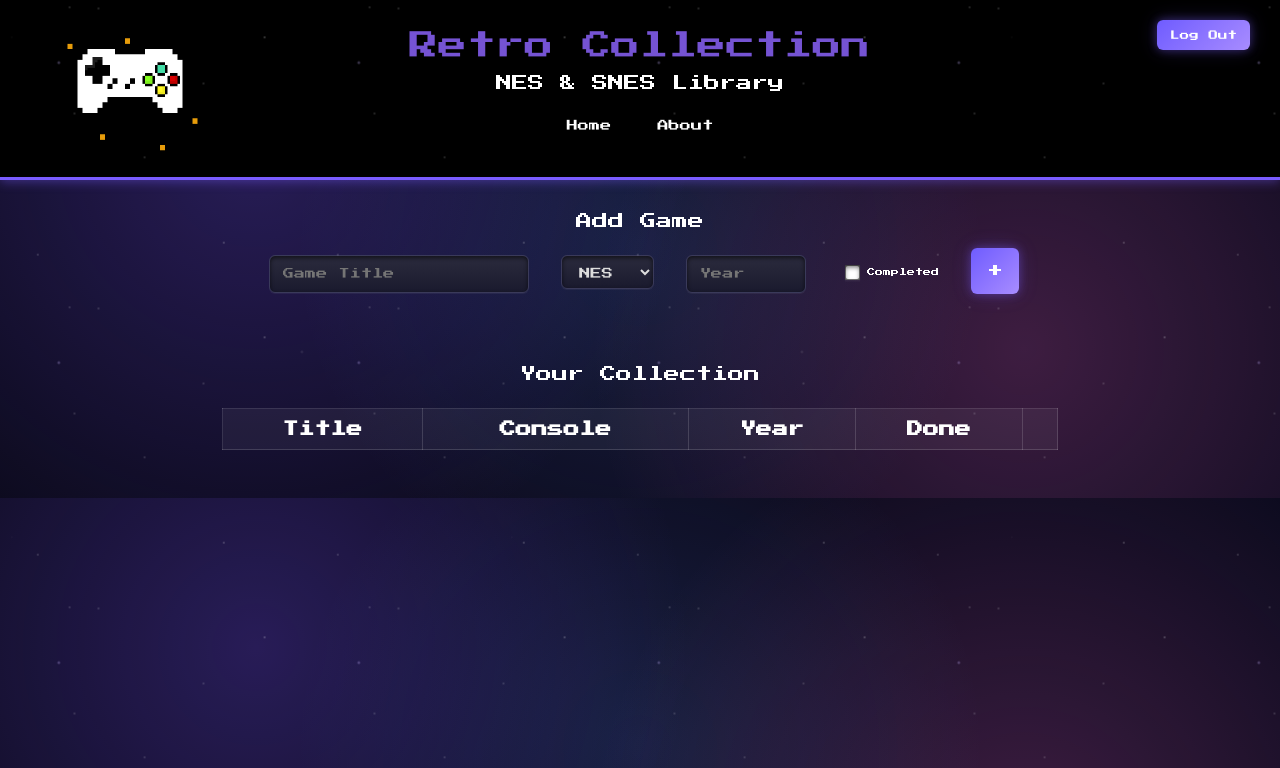
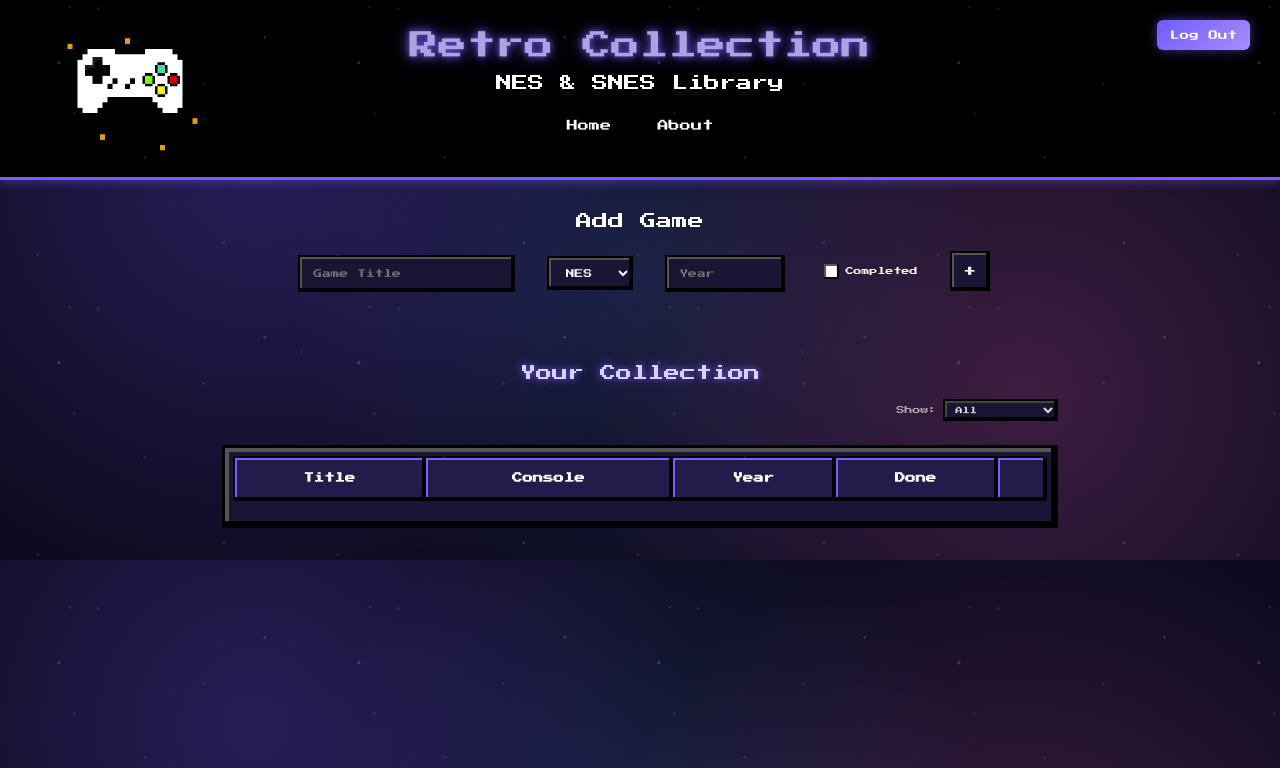
Before and after one commit to nkossiak/RetroDatabase, a Flask app: page / in a window 1280 px wide. Shown: the top 768 px of the page. Run offline with Flask 3, Linux system fonts and the light colour scheme; the visitor is signed in with stand-in values (Sample User, id 1); data that the repository does not hold is empty.

Commit message:
More tweaks

```diff
--- a/app.py
+++ b/app.py
@@ -3,28 +3,33 @@ import mysql.connector
 from werkzeug.security import generate_password_hash, check_password_hash
 
 app = Flask(__name__)
-app.secret_key = "secret123"  # for sessions
+app.secret_key = "secret123"
+
 
 # --- DB CONNECTION ---
 def get_db():
     return mysql.connector.connect(
         host="localhost",
         user="root",
-        password="",  # default XAMPP
+        password="",
         database="retro_collection"
     )
+
 
 # --- HOME ---
 @app.route("/")
 def home():
     if "user_id" not in session:
         return redirect("/login")
+
     return render_template("index.html")
+
 
 # --- ABOUT ---
 @app.route("/about")
 def about():
     return render_template("about.html")
+
 
 # --- REGISTER ---
 @app.route("/register", methods=["GET", "POST"])
@@ -43,9 +48,13 @@ def register():
         )
 
         db.commit()
+        cursor.close()
+        db.close()
+
         return redirect("/login")
 
     return render_template("register.html")
+
 
 # --- LOGIN ---
 @app.route("/login", methods=["GET", "POST"])
@@ -57,8 +66,11 @@ def login():
         db = get_db()
         cursor = db.cursor(dictionary=True)
 
-        cursor.execute("SELECT * FROM users WHERE username=%s", (username,))
+        cursor.execute("SELECT * FROM users WHERE username = %s", (username,))
         user = cursor.fetchone()
+
+        cursor.close()
+        db.close()
 
         if user and check_password_hash(user["password_hash"], password):
             session["user_id"] = user["user_id"]
@@ -68,37 +80,83 @@ def login():
 
     return render_template("login.html")
 
+
 # --- LOGOUT ---
 @app.route("/logout")
 def logout():
     session.clear()
     return redirect("/login")
 
-# --- GET GAMES ---
+
+# --- GET GAMES WITH FILTERING AND SORTING ---
 @app.route("/api/games")
 def get_games():
+    if "user_id" not in session:
+        return jsonify([])
+
+    completed = request.args.get("completed")
+    console = request.args.get("console")
+    sort = request.args.get("sort", "title")
+    order = request.args.get("order", "asc")
+
+    query = """
+        SELECT games.game_id, games.title, games.release_year,
+               games.completed, consoles.console_name
+        FROM games
+        JOIN consoles ON games.console_id = consoles.console_id
+        WHERE games.user_id = %s
+    """
+
+    params = [session["user_id"]]
+
+    if completed == "1":
+        query += " AND games.completed = TRUE"
+    elif completed == "0":
+        query += " AND games.completed = FALSE"
+
+    if console:
+        query += " AND consoles.console_name = %s"
+        params.append(console)
+
+    sort_columns = {
+        "title": "games.title",
+        "console": "consoles.console_name",
+        "year": "games.release_year"
+    }
+
+    sort_column = sort_columns.get(sort, "games.title")
+    sort_order = "DESC" if order == "desc" else "ASC"
+
+    query += f" ORDER BY {sort_column} {sort_order}"
+
     db = get_db()
     cursor = db.cursor(dictionary=True)
 
-    cursor.execute("""
-        SELECT games.game_id, games.title, games.release_year, games.completed, consoles.console_name
-        FROM games
-        JOIN consoles ON games.console_id = consoles.console_id
-        WHERE user_id = %s
-    """, (session["user_id"],))
+    cursor.execute(query, params)
+    games = cursor.fetchall()
 
-    return jsonify(cursor.fetchall())
+    cursor.close()
+    db.close()
+
+    return jsonify(games)
+
 
 # --- ADD GAME ---
 @app.route("/api/games", methods=["POST"])
 def add_game():
+    if "user_id" not in session:
+        return {"status": "not logged in"}, 401
+
     data = request.json
 
     db = get_db()
     cursor = db.cursor()
 
-    # get console_id
-    cursor.execute("SELECT console_id FROM consoles WHERE console_name=%s", (data["console"],))
+    cursor.execute(
+        "SELECT console_id FROM consoles WHERE console_name = %s",
+        (data["console"],)
+    )
+
     console_id = cursor.fetchone()[0]
 
     cursor.execute("""
@@ -113,11 +171,19 @@ def add_game():
     ))
 
     db.commit()
+
+    cursor.close()
+    db.close()
+
     return {"status": "ok"}
+
 
 # --- DELETE GAME ---
 @app.route("/api/games/<int:game_id>", methods=["DELETE"])
 def delete_game(game_id):
+    if "user_id" not in session:
+        return {"status": "not logged in"}, 401
+
     db = get_db()
     cursor = db.cursor()
 
@@ -127,11 +193,19 @@ def delete_game(game_id):
     )
 
     db.commit()
+
+    cursor.close()
+    db.close()
+
     return {"status": "deleted"}
+
 
 # --- TOGGLE COMPLETED ---
 @app.route("/api/games/<int:game_id>/toggle", methods=["PUT"])
 def toggle_completed(game_id):
+    if "user_id" not in session:
+        return {"status": "not logged in"}, 401
+
     db = get_db()
     cursor = db.cursor()
 
@@ -142,7 +216,12 @@ def toggle_completed(game_id):
     """, (game_id, session["user_id"]))
 
     db.commit()
+
+    cursor.close()
+    db.close()
+
     return {"status": "updated"}
+
 
 if __name__ == "__main__":
     app.run(debug=True)
--- a/static/style.css
+++ b/static/style.css
@@ -236,6 +236,15 @@ header {
     overflow: hidden;
 }
 
+header h1 {
+    color: #aba4e0;
+
+    text-shadow:
+        0 0 6px rgba(122, 92, 255, 0.8),
+        0 0 14px rgba(122, 92, 255, 0.6),
+        0 0 28px rgba(122, 92, 255, 0.4);
+}
+
 .top-nav {
     margin-top: 1rem;
     margin-bottom: 0.8rem;
@@ -279,24 +288,37 @@ h2 {
     text-align: center;
 }
 
-form input,
-form select {
+
+/* Pixel-style inputs for Add Game */
+.form-section input,
+.form-section select {
     padding: 0.6rem 0.8rem;
     margin: 0.5rem;
-    font-family: inherit;
-    font-size: 0.7rem;
 
-    color: #ddd;
+    font-family: 'Press Start 2P', monospace;
+    font-size: 0.55rem;
 
-    background: linear-gradient(to bottom, #2b2b3d, #1a1a2e);
-    border: 1px solid #3a3a5a;
-    border-radius: 6px;
+    color: #fff;
+    background: #1a1535;
+
+    border: 2px solid #000;
+    border-radius: 0;
 
     box-shadow:
-        inset 0 2px 4px rgba(0,0,0,0.6),
-        0 1px 0 rgba(255,255,255,0.05);
+        inset -2px -2px 0 #000,
+        inset 2px 2px 0 #555;
 
     outline: none;
+}
+
+/* Focus effect (subtle, not glow) */
+.form-section input:focus,
+.form-section select:focus {
+    border-color: #7a5cff;
+
+    box-shadow:
+        inset -2px -2px 0 #0d0b1f,
+        inset 2px 2px 0 #7a5cff;
 }
 
 .checkbox-label {
@@ -349,11 +371,10 @@ button:hover {
 }
 
 .collection h2 {
-    max-width: 1200px;
-    margin-left: auto;
-    margin-right: auto;
-    position: relative;
-    z-index: -1;
+    color: #d8d0ff;
+    text-shadow:
+        0 0 6px rgba(122, 92, 255, 0.8),
+        0 0 14px rgba(122, 92, 255, 0.45);
 }
 
 #gameList {
@@ -362,128 +383,69 @@ button:hover {
 
 /* TABLE */
 
-.table,
-.table tbody,
-.table thead,
-.table tr,
-.table th,
-.table td {
-    background-color: transparent !important;
-    color: white !important;
-}
-
-.retro-table,
-.retro-table tbody,
-.retro-table thead,
-.retro-table tr,
-.retro-table th,
-.retro-table td {
-    background-color: transparent !important;
-    overflow: visible !important;
-    vertical-align: middle;
-}
-
-.retro-table th,
-.retro-table td {
-    border: 1px solid rgba(255, 255, 255, 0.15);
-}
+/* ===== TABLE (PIXEL PANEL STYLE) ===== */
 
 .table-wrapper {
     margin-top: 1.5rem;
-    overflow-x: auto;
-    overflow-y: visible;
     width: 100%;
     max-width: 900px;
     margin-left: auto;
     margin-right: auto;
+
+    padding: 0.5rem;
+
+    background: #1a1535;
+
+    border: 3px solid #000;
+
+    box-shadow:
+        inset -4px -4px 0 #000,
+        inset 4px 4px 0 #555;
 }
 
-.retro-table thead {
-    background: rgba(255, 255, 255, 0.05) !important;
-  }
+.retro-table {
+    width: 100%;
+    border-collapse: collapse;
+}
 
-.retro-table tbody tr:hover {
-    background: rgba(0, 170, 255, 0.08) !important;
-    overflow: visible !important;
-    clip-path: none;
+.retro-table th {
+    font-size: 0.65rem;
+    color: #fff;
+
+    padding: 0.8rem 0.5rem;
+
+    background: #241b4a;
+
+    border: 2px solid #000;
+
+    box-shadow:
+        inset -2px -2px 0 #000,
+        inset 2px 2px 0 #7a5cff;
 }
 
 .retro-table td {
-    position: relative;
-    overflow: visible !important;
-    clip-path: none;
+    font-size: 0.75rem;
+    color: #ddd;
+
+    padding: 0.7rem 0.5rem;
+
+    background: #1a1535;
+
+    border: 2px solid #000;
+
+    box-shadow:
+        inset -2px -2px 0 #000,
+        inset 2px 2px 0 #333;
 }
 
-.menu-cell {
-    position: relative;
-    text-align: right;
-    width: 60px;
-    overflow: visible !important;
-    z-index: 1001;
+/* alternating rows */
+.retro-table tbody tr:nth-child(even) td {
+    background: #211a45;
 }
 
-.game-title-cell {
-    display: flex;
-    align-items: center;
-    justify-content: space-between;
-    gap: 0.8rem;
-}
-
-.menu-btn {
-    background: transparent;
-    color: white;
-    border: none;
-    padding: 0.5rem 0.8rem;
-    cursor: pointer;
-    font-size: 1.2rem;
-    line-height: 1;
-    font-weight: bold;
-}
-
-.menu-btn:hover {
-    background: transparent;
-    color: #ff6666;
-}
-
-.dropdown-menu {
-    display: none;
-    position: absolute;
-    top: 100%;
-    right: 10px;
-    margin-top: 0.5rem;
-    min-width: 90px;
-    background: #232338;
-    border: 1px solid rgba(255, 255, 255, 0.15);
-    border-radius: 6px;
-    box-shadow: 0 4px 12px rgba(0, 0, 0, 0.45);
-    z-index: 1000;
-    overflow: visible;
-}
-
-.dropdown-menu.show {
-    display: block;
-}
-
-.dropdown-item {
-    display: block;
-    width: 100%;
-    background: transparent;
-    color: white;
-    border: none;
-    padding: 0.7rem 1rem;
-    text-align: center;
-    cursor: pointer;
-    font-family: 'press start 2p', monospace;
-    font-size: 1rem;
-}
-
-.dropdown-item:hover {
-    background: rgba(255, 255, 255, 0.08);
-    color: #ff6666;
-}
-
-.dropdown-icon {
-    margin-right: 0.5rem;
+/* hover */
+.retro-table tbody tr:hover td {
+    background: #2d2560;
 }
 
 .hero {
@@ -595,3 +557,112 @@ button:hover {
     margin-right: auto;
     text-align: center;
 }
+
+.filter-bar {
+    display: flex;
+    justify-content: flex-end;
+
+    max-width: 900px;
+    margin: 0.2rem auto 0.5rem auto;
+}
+
+.filter-group {
+    display: flex;
+    align-items: center;
+    gap: 0.4rem;
+}
+
+.filter-group label {
+    font-size: 0.5rem;
+    color: #aaa;
+}
+
+.filter-group select {
+    width: 115px;
+    padding: 0.3rem 0.4rem;
+
+    font-family: 'Press Start 2P', monospace;
+    font-size: 0.45rem;
+
+    color: #ddd;
+    background: #1a1535;
+
+    border: 2px solid #000;
+    border-radius: 0;
+
+    box-shadow:
+        inset -2px -2px 0 #000,
+        inset 2px 2px 0 #444;
+
+    outline: none;
+    cursor: pointer;
+}
+
+.sortable {
+    cursor: pointer;
+}
+
+.sortable:hover {
+    color: #d8d0ff !important;
+    text-shadow: 0 0 8px rgba(122, 92, 255, 0.8);
+}
+
+/* Small pixel-style Add button */
+.form-section button[type="submit"] {
+    width: 40px;
+    height: 40px;
+
+    padding: 0;
+
+    font-size: 0.8rem;
+
+    border-radius: 0;
+
+    background: #1a1535;
+    color: #fff;
+
+    border: 2px solid #000;
+
+    box-shadow:
+        inset -2px -2px 0 #000,
+        inset 2px 2px 0 #555;
+
+    display: inline-flex;
+    align-items: center;
+    justify-content: center;
+}
+
+.form-section button[type="submit"]:hover {
+    border-color: #7a5cff;
+
+    box-shadow:
+        inset -2px -2px 0 #0d0b1f,
+        inset 2px 2px 0 #7a5cff;
+
+
+
+    transform: translateY(-1px);
+
+}
+
+.sortable {
+    cursor: pointer;
+    transition: all 0.1s ease;
+}
+
+.sortable:hover {
+    color: #d8d0ff !important;
+    text-shadow: 0 0 8px rgba(122, 92, 255, 0.8);
+}
+
+.sortable.pressed {
+    transform: translateY(2px);
+
+    box-shadow:
+        inset 2px 2px 0 #000,
+        inset -2px -2px 0 #7a5cff !important;
+}
+
+.sortable.active-sort {
+    color: #d8d0ff !important;
+}
--- a/templates/index.html
+++ b/templates/index.html
@@ -4,9 +4,7 @@
     <meta charset="UTF-8">
     <title>Retro Collection</title>
 
-    <!-- Bootstrap: only for table/button utility if needed -->
     <link href="https://cdn.jsdelivr.net/npm/bootstrap@5.3.3/dist/css/bootstrap.min.css" rel="stylesheet">
-
     <link rel="stylesheet" href="/static/style.css">
     <link href="https://fonts.googleapis.com/css2?family=Press+Start+2P&display=swap" rel="stylesheet">
 </head>
@@ -18,8 +16,8 @@
     <p>NES & SNES Library</p>
 
     <nav class="top-nav">
-    <a href="/">Home</a>
-    <a href="/about">About</a>
+        <a href="/">Home</a>
+        <a href="/about">About</a>
     </nav>
 
     <a href="/logout" class="logout-btn">Log Out</a>
@@ -27,6 +25,7 @@
 
 <section class="form-section">
     <h2>Add Game</h2>
+
     <form id="gameForm">
         <input type="text" id="title" placeholder="Game Title" required>
 
@@ -49,23 +48,32 @@
 <section class="collection">
     <h2>Your Collection</h2>
 
+<div class="filter-bar">
+    <div class="filter-group">
+        <label for="completionFilter">Show:</label>
+        <select id="completionFilter">
+            <option value="">All</option>
+            <option value="1">Completed</option>
+            <option value="0">Not Completed</option>
+        </select>
+    </div>
+</div>
+
     <div class="table-wrapper">
         <table class="table retro-table">
             <thead>
                 <tr>
-                    <th>Title</th>
-                    <th>Console</th>
-                    <th>Year</th>
+                    <th class="sortable" data-sort="title">Title</th>
+                    <th class="sortable" data-sort="console">Console</th>
+                    <th class="sortable" data-sort="year">Year</th>
                     <th>Done</th>
                     <th></th>
                 </tr>
             </thead>
-            <tbody id="gameTableBody">
-            </tbody>
+
+            <tbody id="gameTableBody"></tbody>
         </table>
     </div>
-
-    <div id="gameList"></div>
 </section>
 
 <script src="/static/script.js"></script>
```
Also changed, not shown: static/Script.js (+47 -7 lines).
